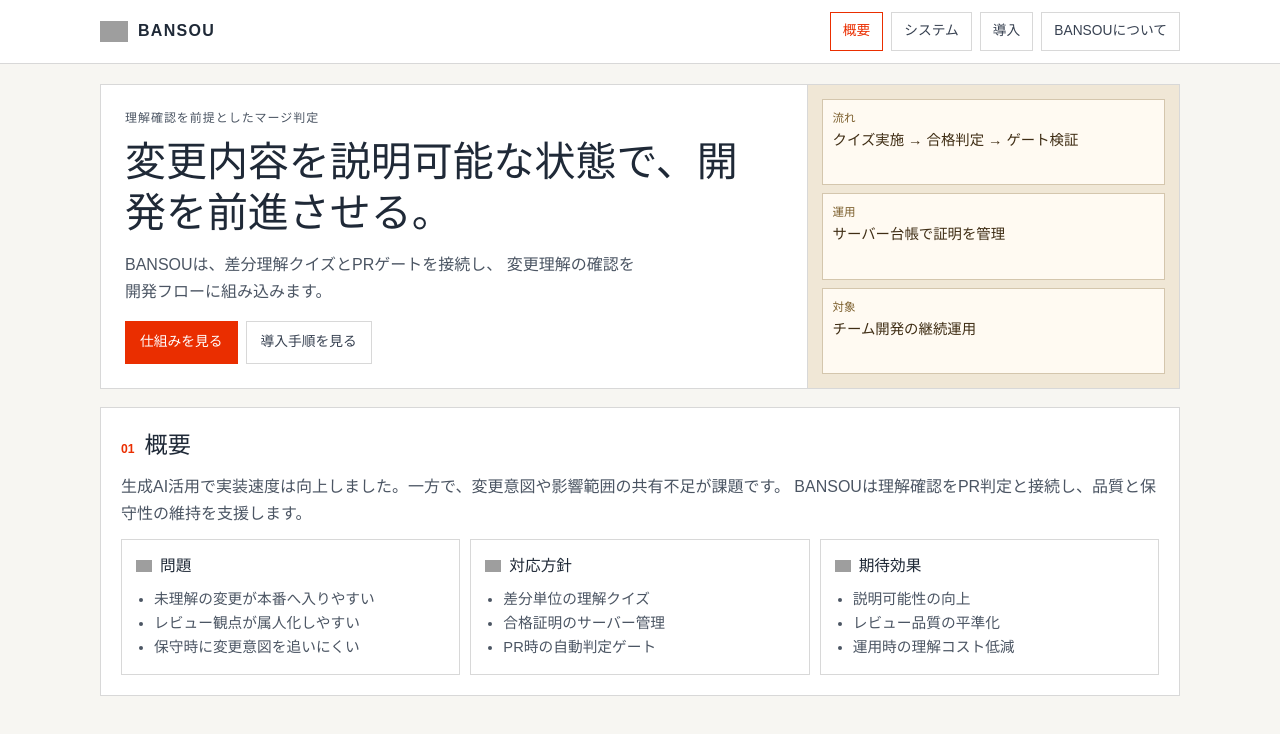
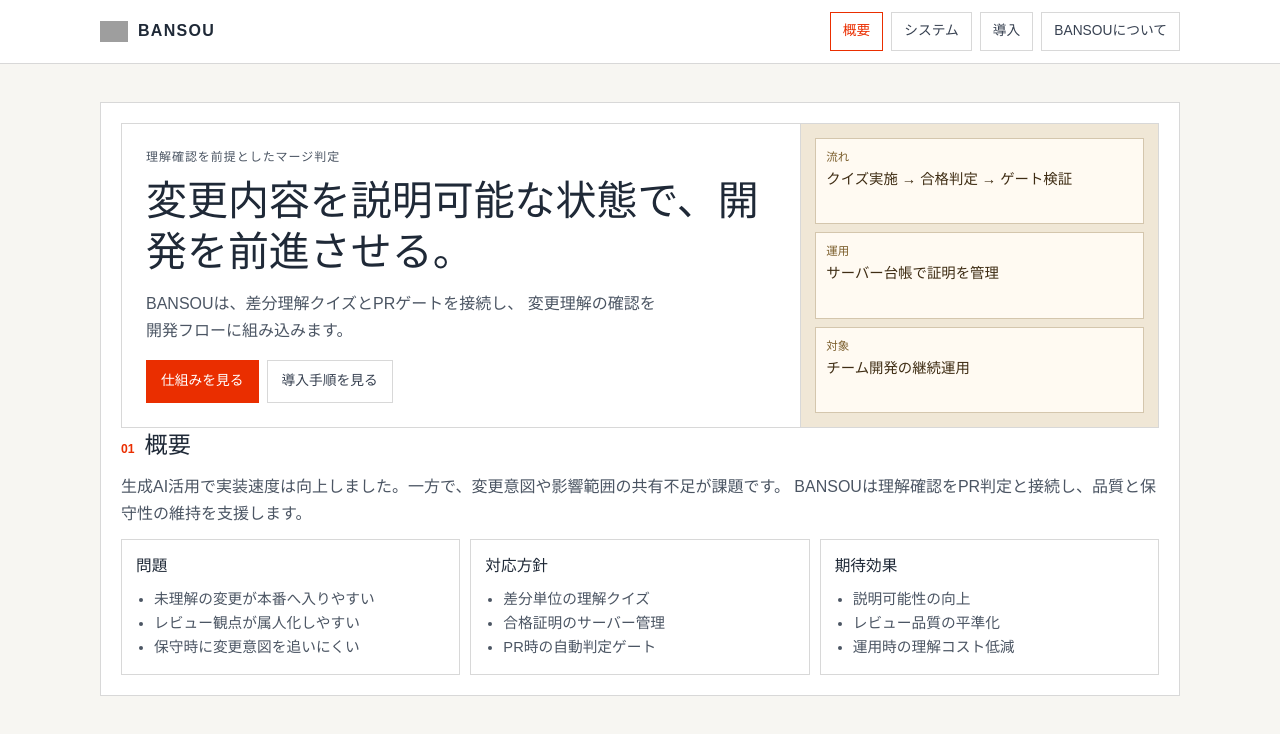
Before and after one commit to Utsugi0101/BANSOU_page, a React (Vite) app: page /#/overview in a window 1280 px wide. Shown: the top 734 px of the page. Built offline with nearby package versions, Linux system fonts and the light colour scheme; grey boxes are pictures that could not be loaded.

Commit message:
Use icon only in header and show hero only on overview

```diff
--- a/src/App.tsx
+++ b/src/App.tsx
@@ -59,6 +59,18 @@
       </header>
 
       <main className="content">
+        {route === 'overview' && <OverviewPage />}
+        {route === 'system' && <SystemPage />}
+        {route === 'adoption' && <AdoptionPage />}
+        {route === 'about' && <AboutPage />}
+      </main>
+    </div>
+  );
+}
+
+function OverviewPage() {
+  return (
+    <section className="section">
       <section className="hero">
         <div className="hero-main">
           <p className="eyebrow">理解確認を前提としたマージ判定</p>
@@ -92,18 +104,6 @@
         </div>
       </section>
 
-        {route === 'overview' && <OverviewPage />}
-        {route === 'system' && <SystemPage />}
-        {route === 'adoption' && <AdoptionPage />}
-        {route === 'about' && <AboutPage />}
-      </main>
-    </div>
-  );
-}
-
-function OverviewPage() {
-  return (
-    <section className="section">
       <header className="section-head">
         <span>01</span>
         <h2>概要</h2>
@@ -114,10 +114,7 @@
       </p>
       <div className="cards three">
         <article className="card">
-          <h3>
-            <img src="/アイコン.svg" alt="" aria-hidden="true" />
-            問題
-          </h3>
+          <h3>問題</h3>
           <ul>
             <li>未理解の変更が本番へ入りやすい</li>
             <li>レビュー観点が属人化しやすい</li>
@@ -125,10 +122,7 @@
           </ul>
         </article>
         <article className="card">
-          <h3>
-            <img src="/アイコン.svg" alt="" aria-hidden="true" />
-            対応方針
-          </h3>
+          <h3>対応方針</h3>
           <ul>
             <li>差分単位の理解クイズ</li>
             <li>合格証明のサーバー管理</li>
@@ -136,10 +130,7 @@
           </ul>
         </article>
         <article className="card">
-          <h3>
-            <img src="/アイコン.svg" alt="" aria-hidden="true" />
-            期待効果
-          </h3>
+          <h3>期待効果</h3>
           <ul>
             <li>説明可能性の向上</li>
             <li>レビュー品質の平準化</li>
@@ -161,24 +152,15 @@
       <p>拡張機能・サーバー・GitHub Actionの3要素で構成されます。</p>
       <div className="cards three">
         <article className="card">
-          <h3>
-            <img src="/アイコン.svg" alt="" aria-hidden="true" />
-            VSCode拡張
-          </h3>
+          <h3>VSCode拡張</h3>
           <p>差分取得、クイズ表示、回答送信を担当。</p>
         </article>
         <article className="card">
-          <h3>
-            <img src="/アイコン.svg" alt="" aria-hidden="true" />
-            BANSOU Server
-          </h3>
+          <h3>BANSOU Server</h3>
           <p>クイズ生成、採点、証明発行、台帳保存、判定APIを担当。</p>
         </article>
         <article className="card">
-          <h3>
-            <img src="/アイコン.svg" alt="" aria-hidden="true" />
-            GitHub Action
-          </h3>
+          <h3>GitHub Action</h3>
           <p>PR差分と証明を照合し、マージ可否を判定。</p>
         </article>
       </div>
@@ -212,10 +194,7 @@
       </header>
       <p>最小構成での導入手順です。検証後に必須化できます。</p>
       <article className="card">
-        <h3>
-          <img src="/アイコン.svg" alt="" aria-hidden="true" />
-          導入ステップ
-        </h3>
+        <h3>導入ステップ</h3>
         <ol>
           <li>サーバーをデプロイし、必要な変数・シークレットを設定する</li>
           <li>GitHub ActionをPRワークフローへ追加する</li>
@@ -224,10 +203,7 @@
         </ol>
       </article>
       <article className="card">
-        <h3>
-          <img src="/アイコン.svg" alt="" aria-hidden="true" />
-          公開URL
-        </h3>
+        <h3>公開URL</h3>
         <ul>
           <li>
             VSCode Marketplace:{' '}
@@ -258,17 +234,11 @@
       </p>
       <div className="cards two">
         <article className="card">
-          <h3>
-            <img src="/アイコン.svg" alt="" aria-hidden="true" />
-            SecHack365
-          </h3>
+          <h3>SecHack365</h3>
           <p>ここにSecHack365での取り組み背景、課題設定、開発意図を記載できます。</p>
         </article>
         <article className="card">
-          <h3>
-            <img src="/アイコン.svg" alt="" aria-hidden="true" />
-            開発者プロフィール
-          </h3>
+          <h3>開発者プロフィール</h3>
           <p>ここに開発者の経歴、問題意識、今後の展望を記載できます。</p>
         </article>
       </div>
```
Lines whose indentation alone changed are shown as unchanged.
